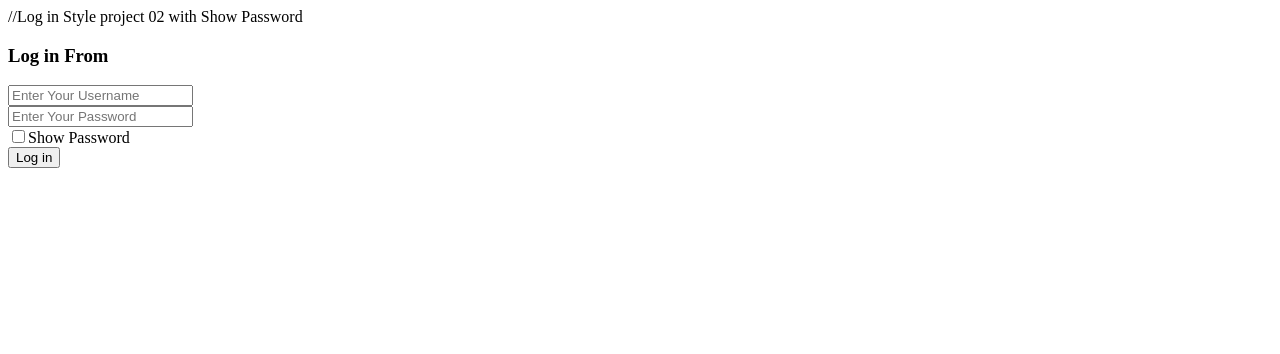
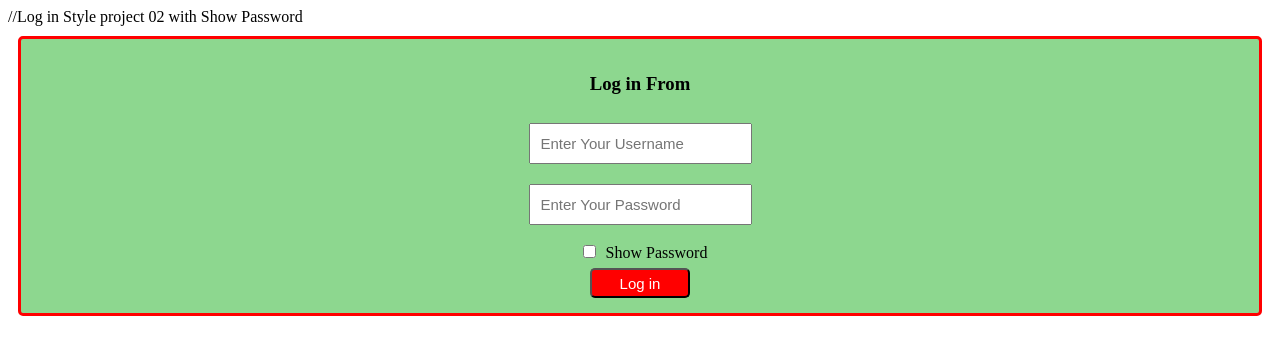
Before and after one commit to vikaskataar-bit/Log-in-Style-project-02-With-Show-Password-, a plain HTML site: page index.Html in a window 1280 px wide. Drawn offline with Linux system fonts and the light colour scheme.

Commit message:
Update index.Html

```diff
--- a/index.Html
+++ b/index.Html
@@ -3,6 +3,7 @@
 <html>
 <head>
 <body>
+<link rel="stylesheet" href="v.css">
 <div class="container">
 <h3>Log in From</h3>
 <input type="text" placeholder="Enter Your Username"></input><br>
@@ -10,5 +11,6 @@
 <input type="Checkbox" onclick="togglepassword()">Show Password</input><br>
 <button>Log in</button>
 </div>
+<script src="v.js">
 </body>
 </html>
```
